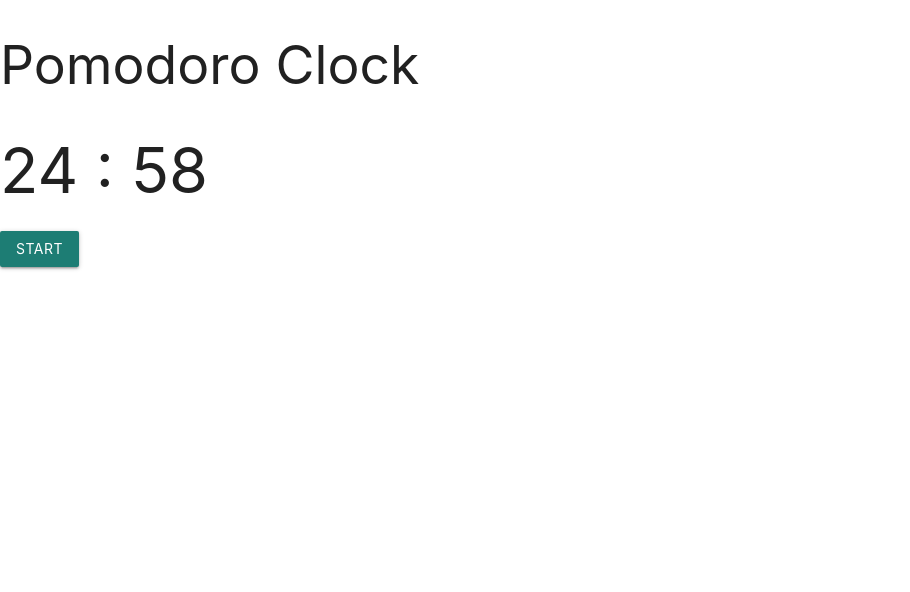
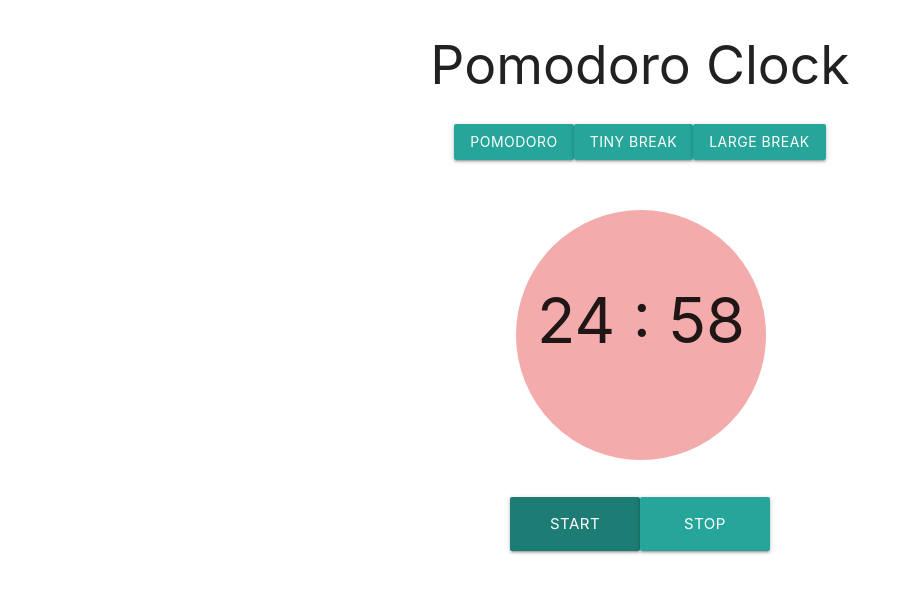
Before and after one commit to Arshitha2020/Pomodoro, a plain HTML site: page Desktop/Pomodoro/index.html in a window 1280 px wide. Both pictures are taken after a click on the button "START". Shown: the whole page, without its empty margins (0-910 px from the left). Drawn offline with nearby package versions, Linux system fonts and the light colour scheme.

Commit message:
added stop button and segmented buttons

```diff
--- a/Desktop/Pomodoro/index.html
+++ b/Desktop/Pomodoro/index.html
@@ -6,21 +6,29 @@
     <meta name="viewport" content="width=device-width, initial-scale=1.0">
     <title>Pomodoro</title>
     <script src="index.js"></script>
-    <link rel="stylesheet" src="index.css">
      <!-- Compiled and minified CSS -->
      <link rel="stylesheet" href="https://cdnjs.cloudflare.com/ajax/libs/materialize/1.0.0/css/materialize.min.css">
 
      <!-- Compiled and minified JavaScript -->
      <script src="https://cdnjs.cloudflare.com/ajax/libs/materialize/1.0.0/js/materialize.min.js"></script>
+     <link rel="stylesheet" type="text/css" href="style.css">
 </head>
 <body>
-    <h2>Pomodoro Clock</h2>
+    <h2 id="header">Pomodoro Clock</h2>
+    <div id="seg">
+        <a class="waves-effect waves-light btn">Pomodoro</a>
+        <a class="waves-effect waves-light btn">Tiny Break</a>
+        <a class="waves-effect waves-light btn">Large Break</a>
+    </div>
     <div id="container">
         <div class="count">
             <h1 id="display"></h1>
         </div>
-
-        <button onclick="timer()" class="btn waves-effect waves-light">Start</button>
+        <h4 id="Warning"></h4>
+        <div class="flex-parent jc-center">
+            <button onclick="timer()" class="btn waves-effect btn-large waves-light">Start</button>
+            <button onclick="stopTimer()" class="btn waves-effect btn-large waves-light">Stop</button>
+        </div>
     </div>
 
 </body>
--- a/Desktop/Pomodoro/index.js
+++ b/Desktop/Pomodoro/index.js
@@ -1,5 +1,6 @@
 var actualMins = 24;
 var actualSec = 60;
+var func;
 
 let Timer = () => {
   actualSec = actualSec - 1;
@@ -8,9 +9,19 @@ let Timer = () => {
     actualSec = 60;
   }
 
+  if (actualMins == 0) {
+    document.getElementById("Warning").innerHTML =
+      "Its time to start timer again :)";
+  }
+
   document.getElementById("display").innerHTML = actualMins + " : " + actualSec;
 };
 
 function timer() {
-  setInterval(Timer, 1000);
+  func = setInterval(Timer, 1000);
 }
+
+function stopTimer() {
+  document.getElementById("Warning").innerHTML = "Timer stopped ";
+  clearInterval(func);
+}
--- /dev/null
+++ b/Desktop/Pomodoro/style.css
@@ -0,0 +1,43 @@
+body{
+margin: auto;
+width: 60%;
+}
+.count{
+border: 2px solid #f3abab;
+background-color: #f3abab;
+height: 250px;
+border-radius:50%;
+width: 250px;
+margin-left: 260px;
+margin-top: 50px;
+}
+
+#display{
+    margin-top: 30%;
+    text-align: center;
+
+}
+.flex-parent {
+    display: flex;
+  }
+
+  .jc-center {
+    justify-content: center;
+  }
+  #seg{
+    justify-content: center;
+    display: flex;
+    margin-top: 30px;
+  }
+  button{
+      width: 130px;
+  }
+
+#header{
+    justify-content: center;
+    display: flex;
+  }
+  #Warning{
+    justify-content: center;
+    display: flex;
+  }
```
